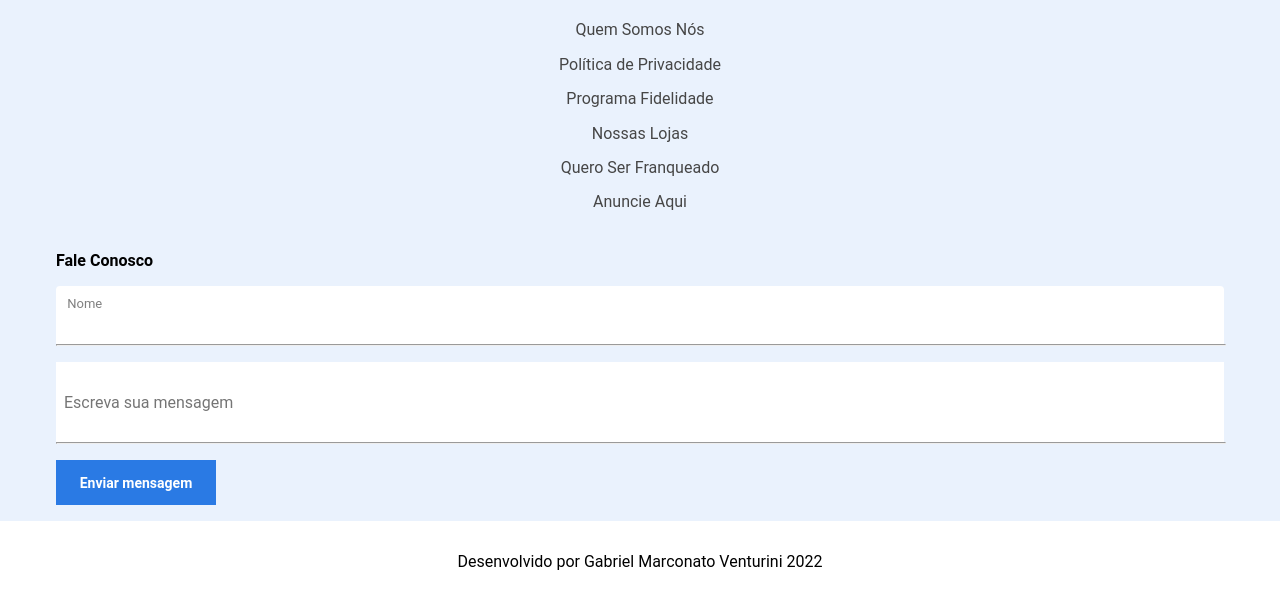
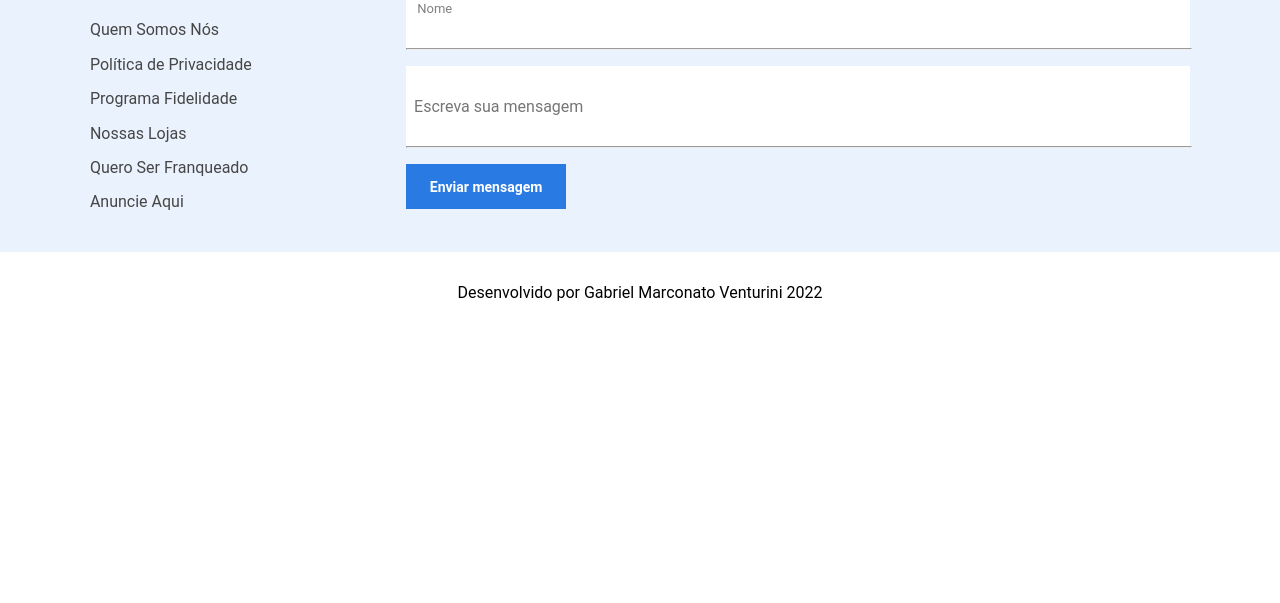
Before and after one commit to dawkk/AluraGeek, a plain HTML site: page index.html in a window 1280 px wide. Shown: the part 1556-2159 px from the top of the page. After the commit the page ends 1890 px from the top, so only its background shows below. Drawn offline with Linux system fonts and the light colour scheme.

Commit message:
Adjusting footer layout Tablet
Next step is creating the search bar for tablet and fixing all the class names which got confusing by now, trying to apply BEM

```diff
--- a/assets/css/footer/footer.css
+++ b/assets/css/footer/footer.css
@@ -14,3 +14,20 @@
   padding: 2rem;
   text-align: center;
 }
+
+@media screen and (min-width:280px) and (max-width:767px) {
+
+
+}
+
+@media screen and (min-width:768px) and (max-width:1439px) {
+
+  .footer__container {
+    display: flex;
+    flex-direction: row;
+    justify-content: space-around;
+  }
+
+
+
+}
--- a/assets/css/footer/footer__nav.css
+++ b/assets/css/footer/footer__nav.css
@@ -14,3 +14,21 @@
   text-decoration: none;
   color:#464646;
 }
+
+@media screen and (min-width:280px) and (max-width:767px) {
+
+
+}
+
+@media screen and (min-width:768px) and (max-width:1439px) {
+
+  .footer__nav__list {
+    text-align:left;
+  }
+
+  .footer__nav__container {
+    display:flex;
+    flex-direction: column;
+  }
+
+}
--- a/assets/css/footer/form.css
+++ b/assets/css/footer/form.css
@@ -53,3 +53,25 @@
   font-weight: 600;
   font-size: 14px;
 }
+
+@media screen and (min-width:280px) and (max-width:767px) {
+
+
+}
+
+@media screen and (min-width:768px) and (max-width:1439px) {
+
+  .form__name {
+    max-width: 60vw;
+  }
+
+  .form__message {
+    width: 60vw;
+  }
+
+  .form__contact__title {
+    padding: 0 0 1rem 0;
+  }
+
+
+}
--- a/index.html
+++ b/index.html
@@ -193,6 +193,7 @@
     </section>
     <footer>
       <div class="footer__container">
+        <div class="footer__nav__container">
           <div class="footer__logo__container">
             <img class="footer__logo__image" src="./assets/icons/logoController.svg" alt="Logotipo AluraGeek">
             <li class="footer__logo__text footer__logo__text-blue">Alura</li>
@@ -207,6 +208,7 @@
               <li class="footer__nav__list"><a class="footer__nav__link" href="#">Quero Ser Franqueado</a></li>
               <li class="footer__nav__list"><a class="footer__nav__link" href="#">Anuncie Aqui</a></li>
             </ul>
+          </div>
         </div>
         <div class="footer__contact">
           <h4 class="form__contact__title">Fale Conosco</h4>
```
Lines whose indentation alone changed are shown as unchanged.
